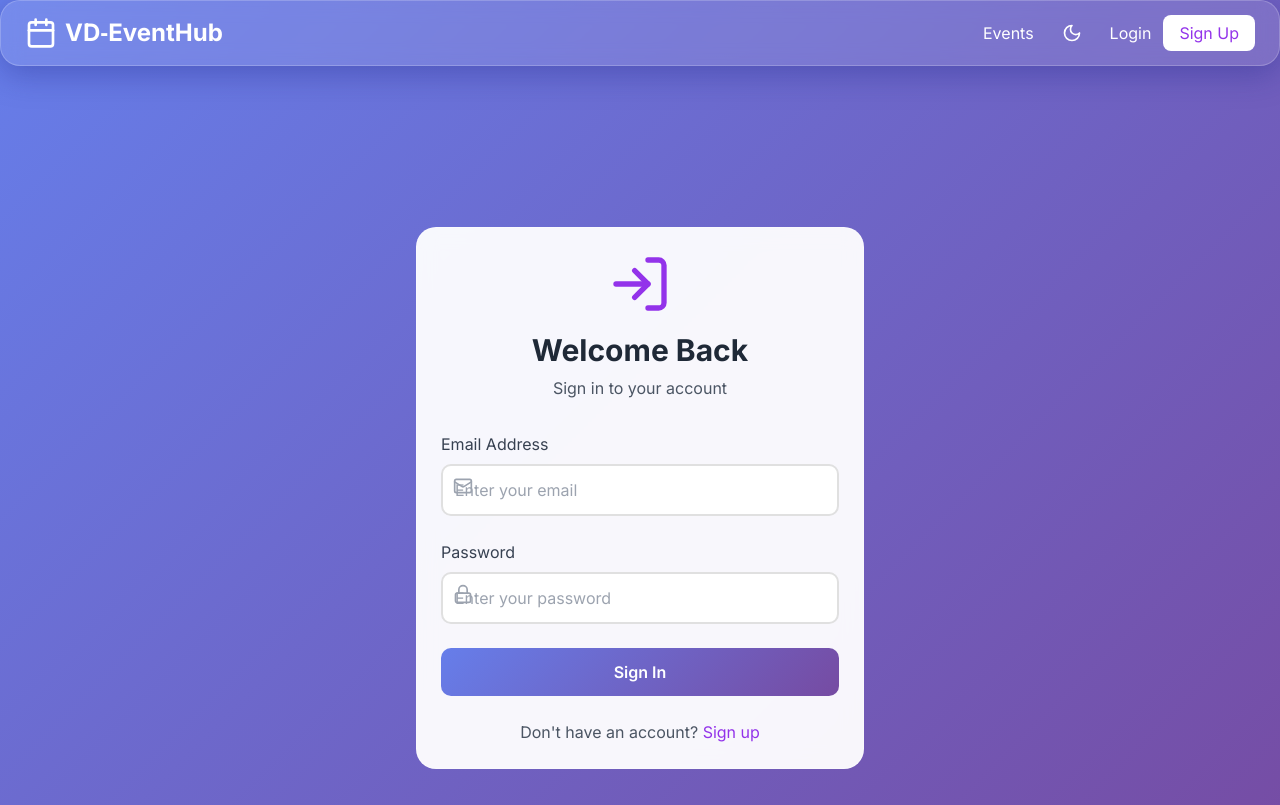
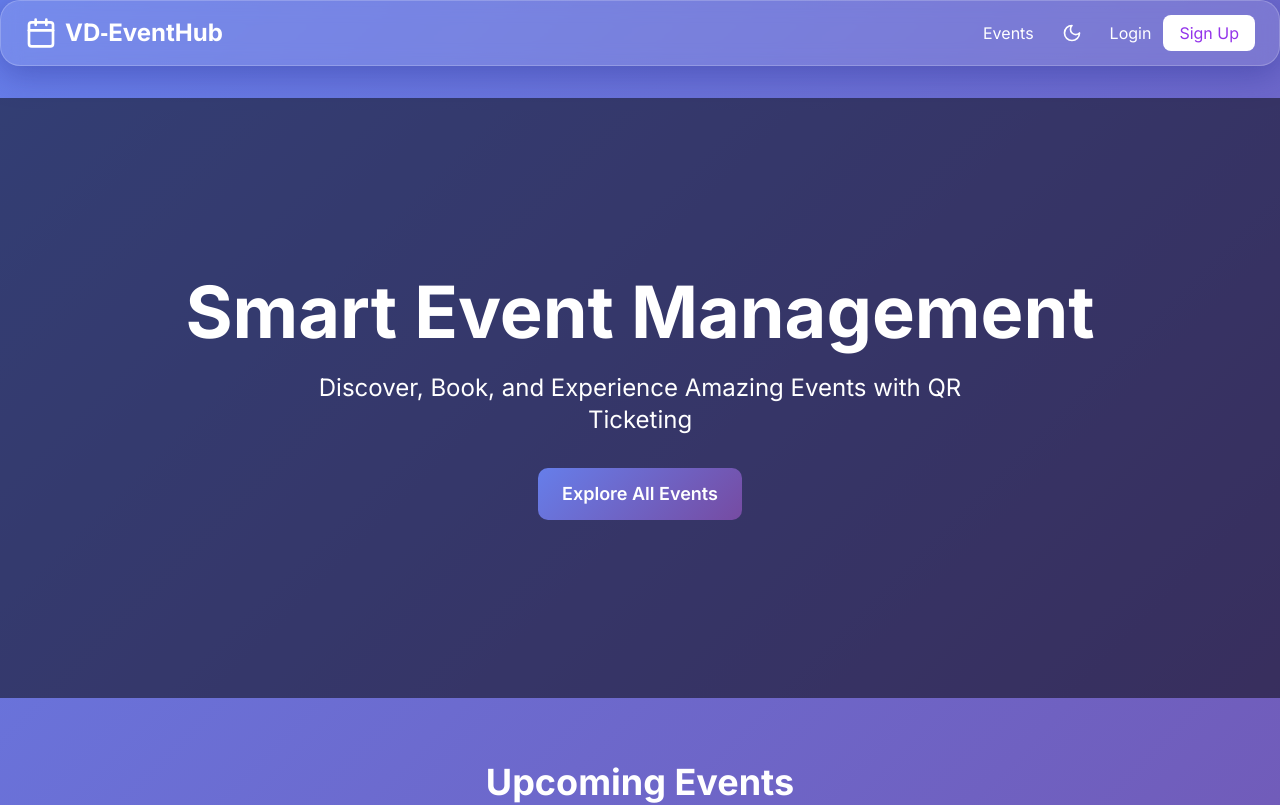
Before and after one commit to Vikas-daddi/vd-eventhub, a React (Create React App) app in the folder client/: page / in a window 1280 px wide. Before the commit this address led to /login. Shown: the top 805 px of the page. Built offline with nearby package versions, Linux system fonts and the light colour scheme; no server answers.

Commit message:
Revert "feat: redirect root to login page"
This reverts commit cc141ba05116fc43ff4fa229b40bb9a6fd2996e0.

```diff
--- a/client/src/App.js
+++ b/client/src/App.js
@@ -1,5 +1,5 @@
 import React from 'react';
-import { BrowserRouter as Router, Routes, Route, Navigate } from 'react-router-dom';
+import { BrowserRouter as Router, Routes, Route } from 'react-router-dom';
 import { Toaster } from 'react-hot-toast';
 import { AuthProvider } from './context/AuthContext';
 import { ThemeProvider } from './context/ThemeContext';
@@ -24,8 +24,7 @@ function App() {
             <Navbar />
             <Toaster position="top-right" />
             <Routes>
-              <Route path="/" element={<Navigate to="/login" replace />} />
-              <Route path="/home" element={<Home />} />
+              <Route path="/" element={<Home />} />
               <Route path="/login" element={<Login />} />
               <Route path="/register" element={<Register />} />
               <Route path="/events" element={<Events />} />
--- a/client/src/components/Navbar.js
+++ b/client/src/components/Navbar.js
@@ -17,7 +17,7 @@ const Navbar = () => {
   return (
     <nav className="glassmorphism px-6 py-4 mb-8">
       <div className="container mx-auto flex justify-between items-center">
-        <Link to={user ? "/events" : "/login"} className="flex items-center space-x-2 text-2xl font-bold text-white">
+        <Link to="/" className="flex items-center space-x-2 text-2xl font-bold text-white">
           <Calendar className="w-8 h-8" />
           <span>VD‑EventHub</span>
         </Link>
--- a/client/src/pages/Login.js
+++ b/client/src/pages/Login.js
@@ -13,7 +13,7 @@ const Login = () => {
     e.preventDefault();
     const success = await login(email, password);
     if (success) {
-      navigate('/events');
+      navigate('/');
     }
   };
 
--- a/client/src/pages/Register.js
+++ b/client/src/pages/Register.js
@@ -14,7 +14,7 @@ const Register = () => {
     e.preventDefault();
     const success = await register(name, email, password);
     if (success) {
-      navigate('/events');
+      navigate('/');
     }
   };
 
```
